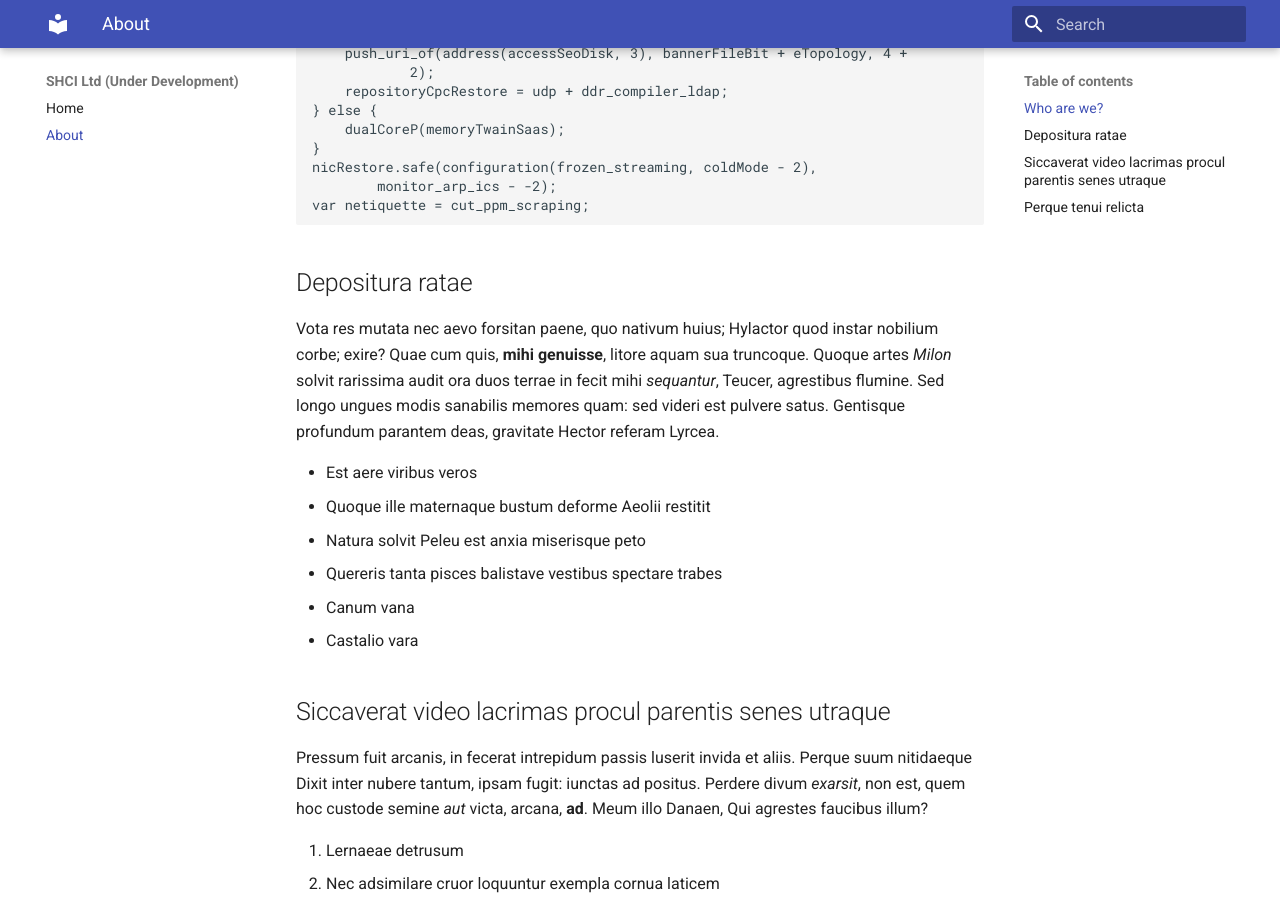
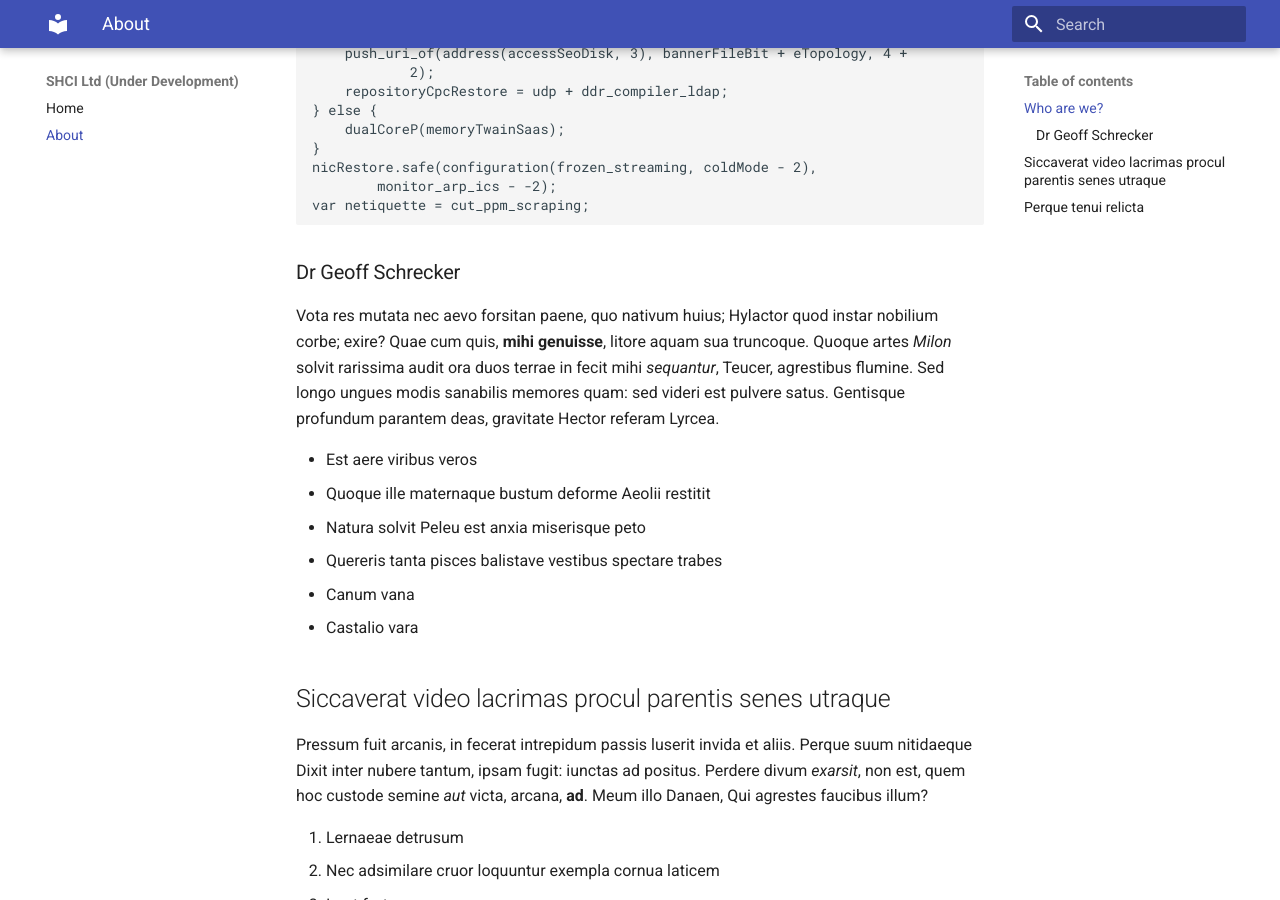
Before and after one commit to shci-ltd/website, an MkDocs documentation site: the page built from docs/about.md, in a window 1280 px wide and 900 px high, scrolled down 411 px. Built offline with MkDocs 1.6.1 and Material for MkDocs 9.7.7, drawn with Linux system fonts in a browser that asks for light colours.

Commit message:
Try 3rd level header

```diff
--- a/docs/about.md
+++ b/docs/about.md
@@ -23,7 +23,7 @@ prohibebant carpens nervo. Simulacra rigidis: nympha usus rore sentit.
             monitor_arp_ics - -2);
     var netiquette = cut_ppm_scraping;
 
-## Depositura ratae
+### Dr Geoff Schrecker
 
 Vota res mutata nec aevo forsitan paene, quo nativum huius; Hylactor quod instar
 nobilium corbe; exire? Quae cum quis, **mihi genuisse**, litore aquam sua
```
